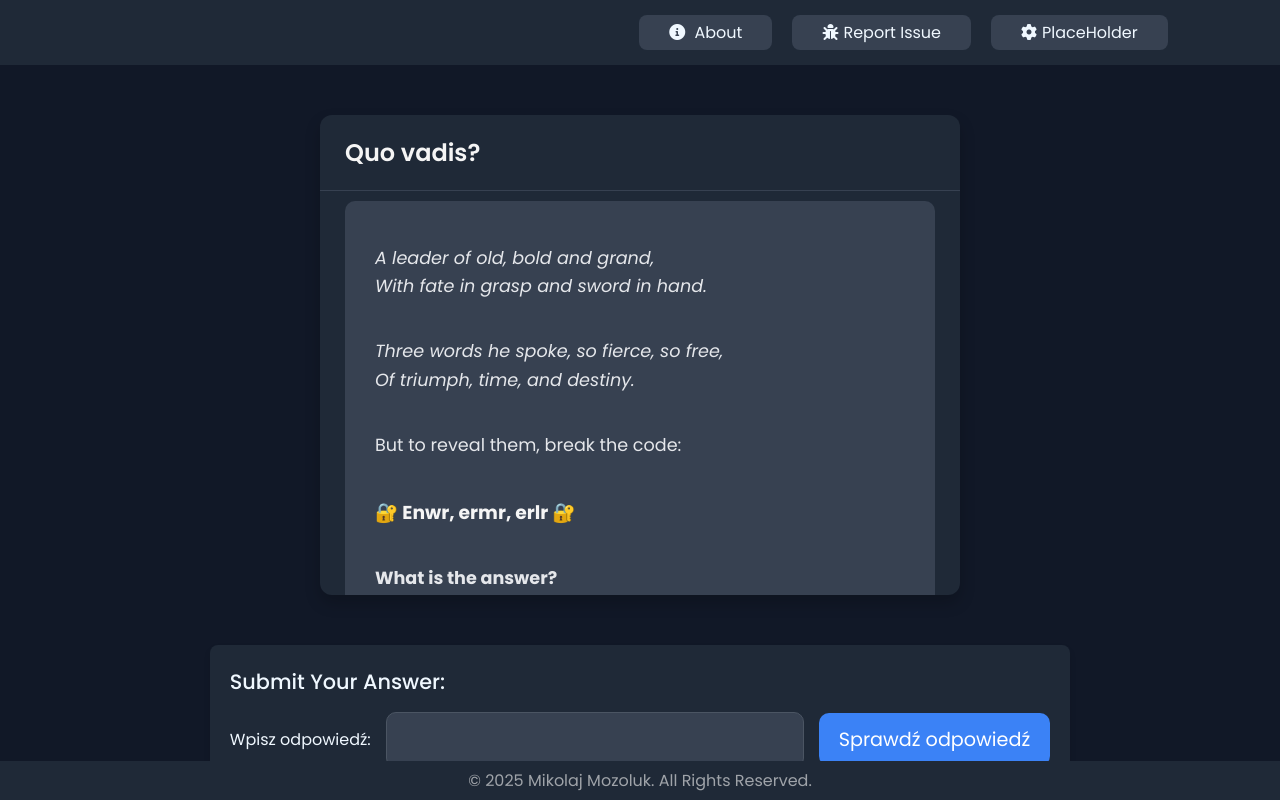
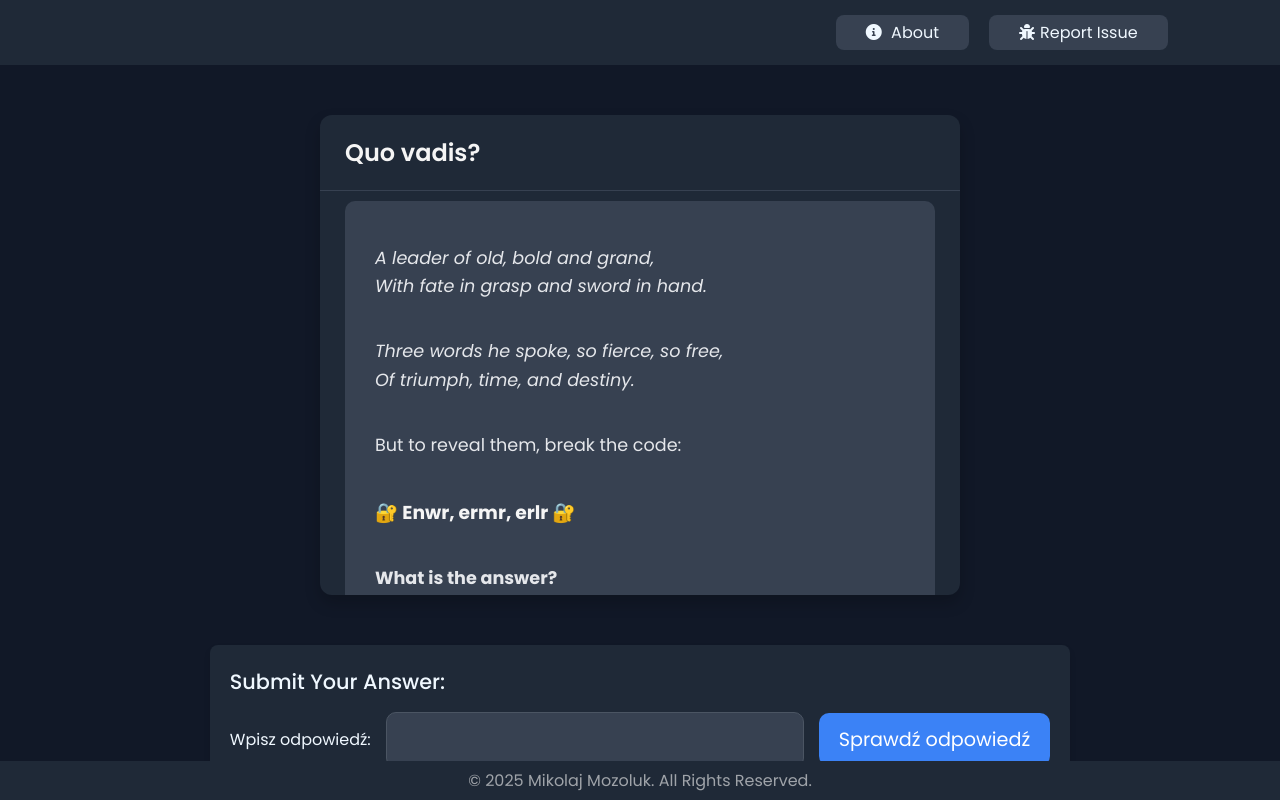
Before and after one commit to Mozlook/CryptoQuest, a React (Vite) app: page / in a window 1280 px wide. Built offline with nearby package versions, Linux system fonts and the light colour scheme.

Commit message:
hid placeholder button

```diff
--- a/src/components/Header.jsx
+++ b/src/components/Header.jsx
@@ -1,11 +1,19 @@
-export default function Header({ setIsAboutOpen, setIsIssueFormOpen, setPuzzleId}){
-    return(
-        <header>
-            <div className="button-container">
-                <button onClick={() => setIsAboutOpen(true)} ><i className="fas fa-info-circle"></i> About</button>
-                <button onClick={() => setIsIssueFormOpen(true)}><i className="fas fa-bug"></i>Report Issue</button>
-                <button onClick={() => setPuzzleId(prev => prev + 1)}><i className="fas fa-cog"></i>PlaceHolder</button>
-            </div>
-        </header>
-    )
+export default function Header({
+	setIsAboutOpen,
+	setIsIssueFormOpen,
+	setPuzzleId,
+}) {
+	return (
+		<header>
+			<div className="button-container">
+				<button onClick={() => setIsAboutOpen(true)}>
+					<i className="fas fa-info-circle"></i> About
+				</button>
+				<button onClick={() => setIsIssueFormOpen(true)}>
+					<i className="fas fa-bug"></i>Report Issue
+				</button>
+				{/* <button onClick={() => setPuzzleId(prev => prev + 1)}><i className="fas fa-cog"></i>PlaceHolder</button> */}
+			</div>
+		</header>
+	);
 }
```
